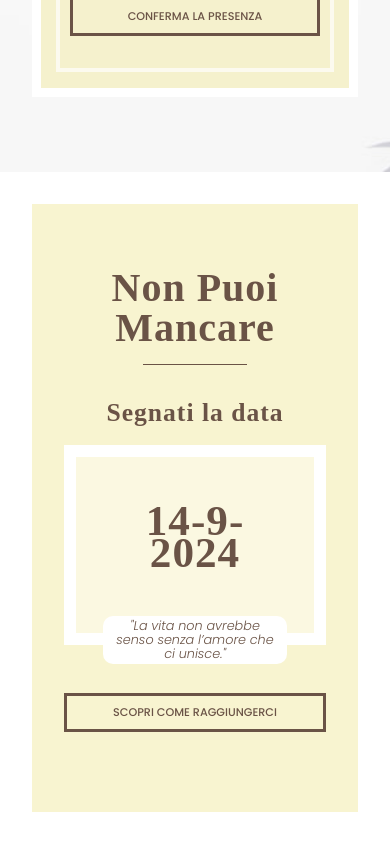
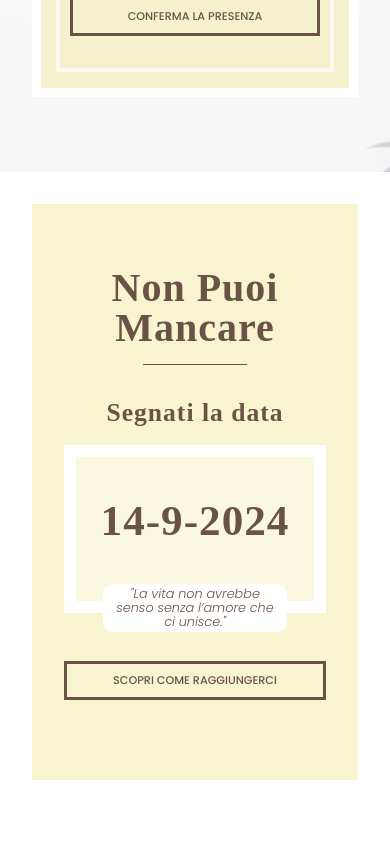
Before and after one commit to thelore85/project-marriage-ste, a Next.js app: page / in a window 390 px wide. Shown: the part 672-1516 px from the top of the page. After the commit the page ends 1484 px from the top, so only its background shows below. Built offline with nearby package versions, Linux system fonts and the light colour scheme; a web font is replaced by a local one.

Commit message:
date update

```diff
--- a/src/styles/Home.module.css
+++ b/src/styles/Home.module.css
@@ -139,6 +139,9 @@ WHEN SECTION
 
 /* //////// mobile ///////// */
 @media only screen and (max-width: 650px) {
+  .date{
+    padding: 3rem 1rem;
+  }
   .date > * {
     font-size: 2.7rem;
   }
```
